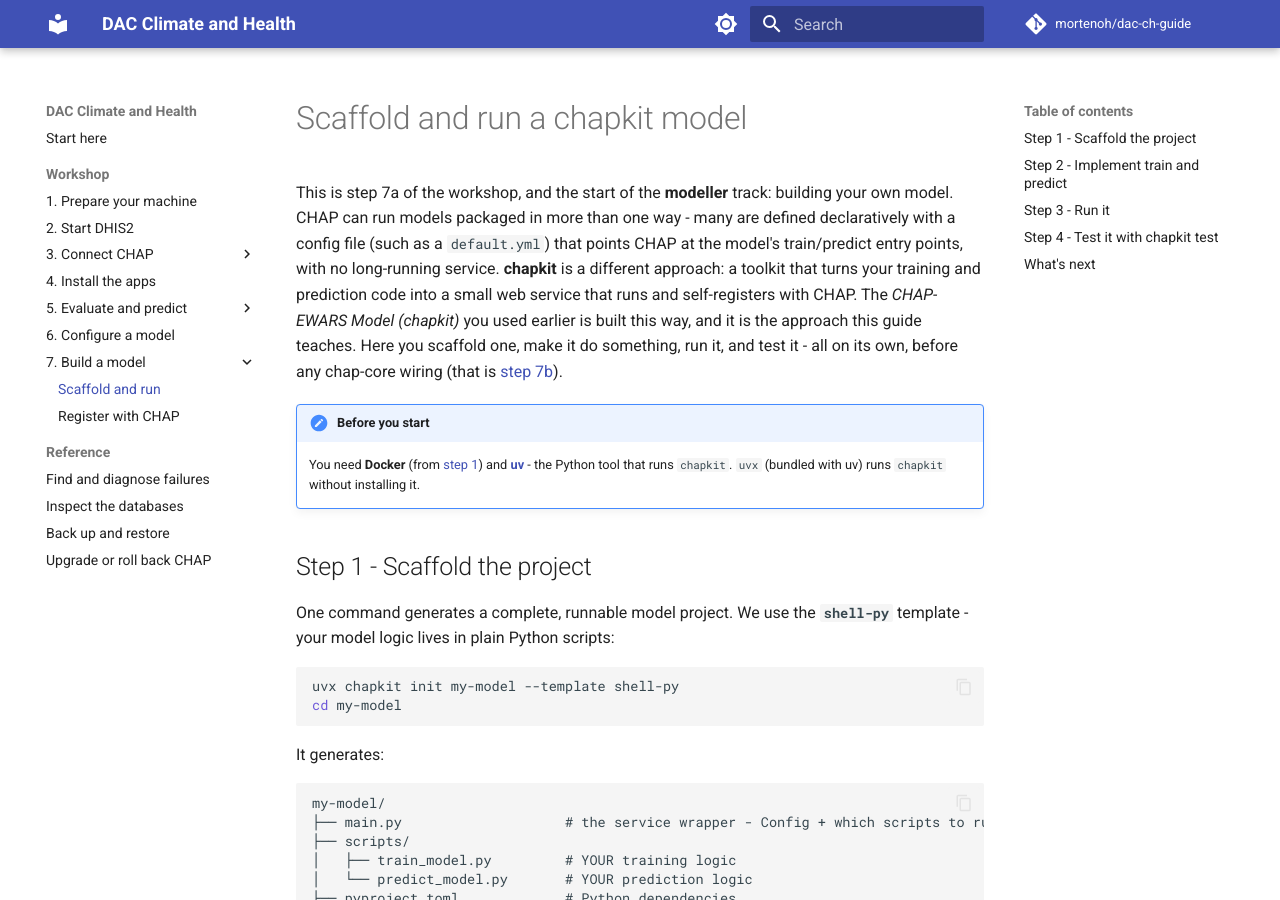
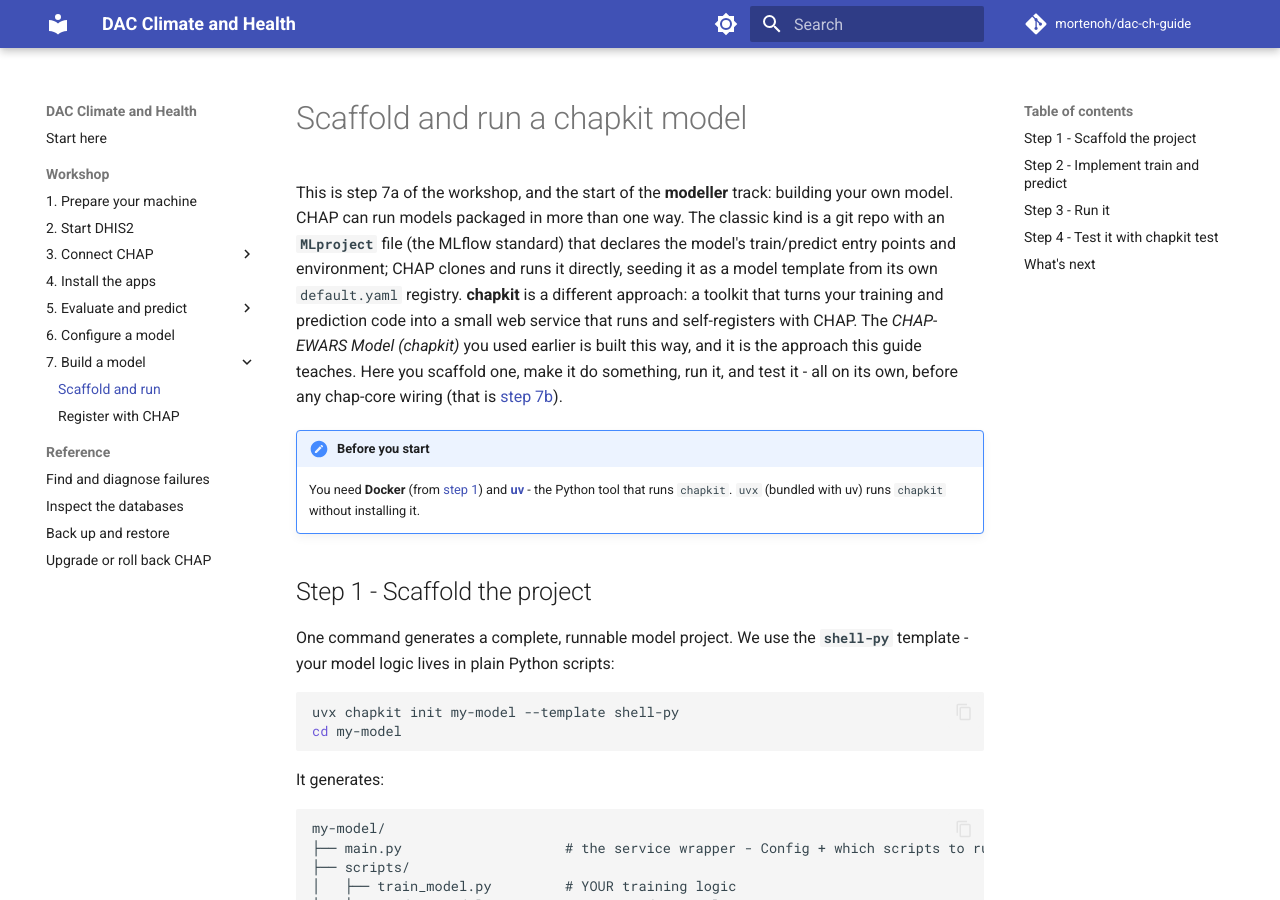
Before and after one commit to mortenoh/dac-ch-guide, an MkDocs documentation site: the page built from docs/modelling/chapkit-scaffold.md, in a window 1280 px wide and 900 px high. Built offline with MkDocs 1.6.1 and Material for MkDocs 9.7.7, drawn with Linux system fonts in a browser that asks for light colours; comment, search, counter and statistics services are not loaded.

Commit message:
docs: name MLproject/default.yaml correctly and note registration key

```diff
--- a/docs/modelling/chapkit-scaffold.md
+++ b/docs/modelling/chapkit-scaffold.md
@@ -1,13 +1,14 @@
 # Scaffold and run a chapkit model
 
 This is step 7a of the workshop, and the start of the **modeller** track: building your own
-model. CHAP can run models packaged in more than one way - many are defined declaratively with
-a config file (such as a `default.yml`) that points CHAP at the model's train/predict entry
-points, with no long-running service. **chapkit** is a different approach: a toolkit that turns
-your training and prediction code into a small web service that runs and self-registers with
-CHAP. The *CHAP-EWARS Model (chapkit)* you used earlier is built this way, and it is the
-approach this guide teaches. Here you scaffold one, make it do something, run it, and test it -
-all on its own, before any chap-core wiring (that is [step 7b](chapkit-register.md)).
+model. CHAP can run models packaged in more than one way. The classic kind is a git repo with
+an **`MLproject`** file (the MLflow standard) that declares the model's train/predict entry
+points and environment; CHAP clones and runs it directly, seeding it as a model template from
+its own `default.yaml` registry. **chapkit** is a different approach: a toolkit that turns your
+training and prediction code into a small web service that runs and self-registers with CHAP.
+The *CHAP-EWARS Model (chapkit)* you used earlier is built this way, and it is the approach this
+guide teaches. Here you scaffold one, make it do something, run it, and test it - all on its
+own, before any chap-core wiring (that is [step 7b](chapkit-register.md)).
 
 !!! note "Before you start"
     You need **Docker** (from [step 1](../getting-started/prerequisites.md)) and
```
Also changed, not shown: docs/modelling/chapkit-register.md (+6 -0 lines).
